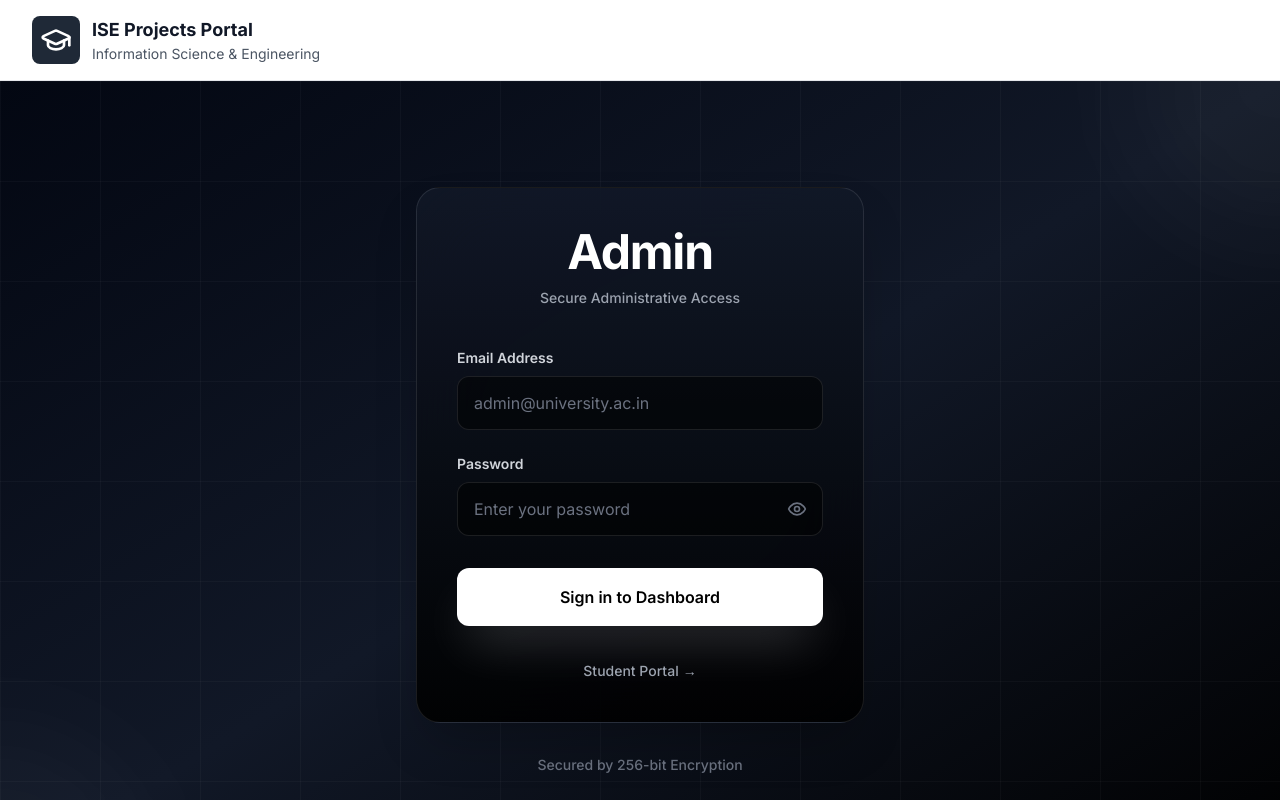
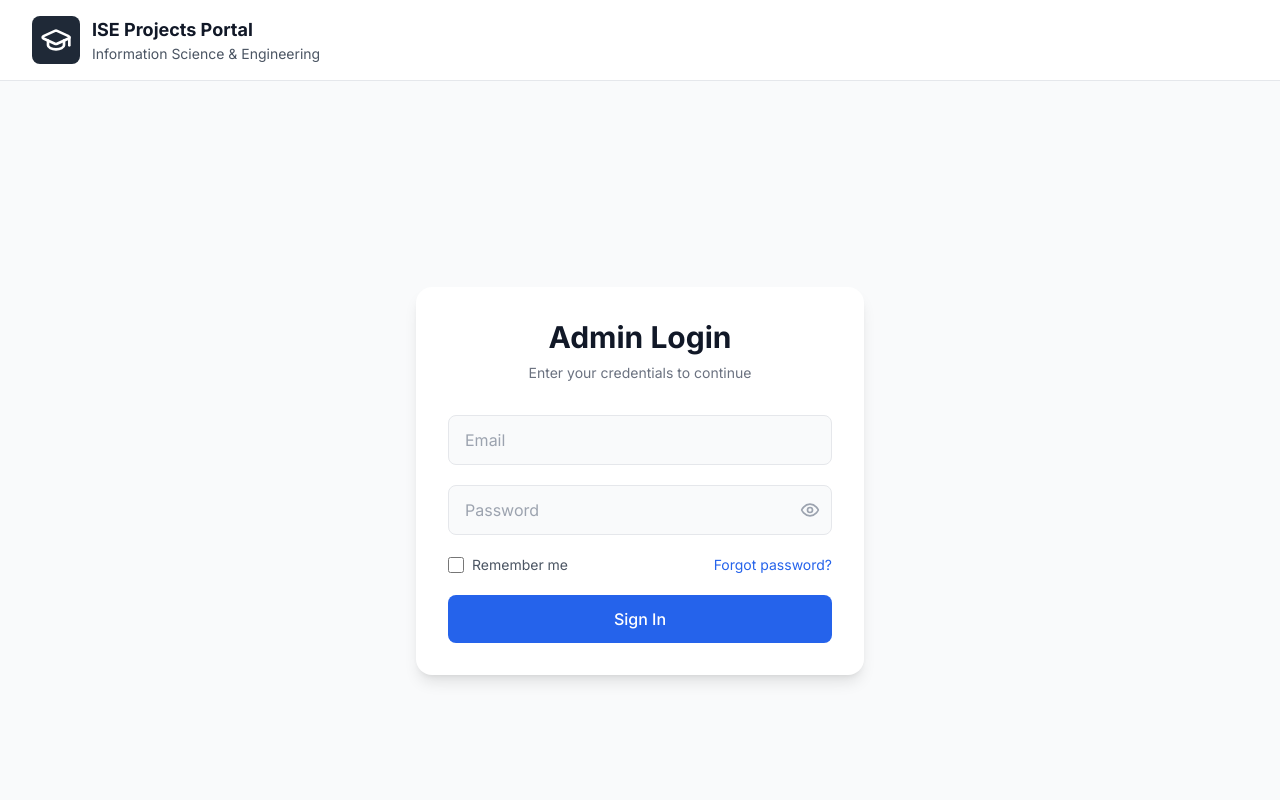
Before and after one commit to INNO-YATRA-2-0/INNO-YATRA-2-0, a React (Vite) app in the folder frontend/: page /admin/login in a window 1280 px wide. Shown: the top 800 px of the page. Built offline with nearby package versions, Linux system fonts and the light colour scheme.

Commit message:
feat: implement Login page with email and password fields, remember me option, and show/hide password functionality

```diff
--- a/frontend/src/pages/AdminLogin.tsx
+++ b/frontend/src/pages/AdminLogin.tsx
@@ -1,6 +1,6 @@
 import React, { useState } from 'react';
 import { useNavigate, Link } from 'react-router-dom';
-import { Lock, User, AlertCircle, Eye, EyeOff } from 'lucide-react';
+import { Eye, EyeOff } from 'lucide-react';
 
 interface LoginFormData {
   email: string;
@@ -13,6 +13,7 @@ const AdminLogin: React.FC = () => {
     password: ''
   });
   const [showPassword, setShowPassword] = useState(false);
+  const [rememberMe, setRememberMe] = useState(false);
   const [loading, setLoading] = useState(false);
   const [error, setError] = useState('');
   const navigate = useNavigate();
@@ -66,41 +67,26 @@ const AdminLogin: React.FC = () => {
   };
 
   return (
-    <div className="min-h-screen bg-gradient-to-br from-gray-950 via-gray-900 to-black flex items-center justify-center px-4 sm:px-6 lg:px-8 relative overflow-hidden">
-      {/* Animated Background Elements */}
-      <div className="absolute inset-0 overflow-hidden pointer-events-none">
-        <div className="absolute -top-40 -right-40 w-80 h-80 bg-white/5 rounded-full blur-3xl animate-pulse"></div>
-        <div className="absolute -bottom-40 -left-40 w-80 h-80 bg-white/5 rounded-full blur-3xl animate-pulse" style={{ animationDelay: '1s' }}></div>
-        <div className="absolute top-1/2 left-1/2 transform -translate-x-1/2 -translate-y-1/2 w-96 h-96 bg-white/3 rounded-full blur-3xl animate-pulse" style={{ animationDelay: '2s' }}></div>
-
-        {/* Grid Pattern */}
-        <div className="absolute inset-0 bg-[linear-gradient(rgba(255,255,255,0.03)_1px,transparent_1px),linear-gradient(90deg,rgba(255,255,255,0.03)_1px,transparent_1px)] bg-[size:100px_100px]"></div>
-      </div>
-
-      <div className="max-w-md w-full space-y-8 relative z-10">
-        <div className="bg-gradient-to-b from-gray-900/90 to-black/90 backdrop-blur-2xl rounded-3xl shadow-2xl border border-white/10 p-10 transition-all duration-300 hover:border-white/20">
+    <div className="min-h-screen bg-gray-50 flex items-center justify-center px-4">
+      <div className="max-w-md w-full">
+        <div className="bg-white rounded-2xl shadow-lg p-8">
           {/* Header */}
-          <div className="text-center mb-10">
-            <h2 className="text-5xl font-bold text-white mb-3 tracking-tight">Admin</h2>
-            <p className="text-gray-400 text-sm font-medium">Secure Administrative Access</p>
+          <div className="text-center mb-8">
+            <h2 className="text-3xl font-bold text-gray-900 mb-2"> Admin Login</h2>
+            <p className="text-gray-500 text-sm">Enter your credentials to continue</p>
           </div>
 
           {/* Error Message */}
           {error && (
-            <div className="mb-6 bg-red-500/10 backdrop-blur-sm border border-red-500/30 rounded-xl p-4 flex items-center space-x-3 animate-shake">
-              <AlertCircle className="h-5 w-5 text-red-400 flex-shrink-0" />
-              <span className="text-red-300 text-sm font-medium">{error}</span>
+            <div className="mb-6 bg-red-50 border border-red-200 rounded-lg p-3">
+              <p className="text-red-600 text-sm text-center">{error}</p>
             </div>
           )}
 
           {/* Form */}
-          <form className="space-y-6" onSubmit={handleSubmit}>
+          <form onSubmit={handleSubmit} className="space-y-5">
             {/* Email Field */}
-            <div className="group">
-              <label htmlFor="email" className="block text-sm font-semibold text-gray-300 mb-2">
-                Email Address
-              </label>
-              <div className="relative">
+            <div>
               <input
                 id="email"
                 name="email"
@@ -109,17 +95,12 @@ const AdminLogin: React.FC = () => {
                 required
                 value={formData.email}
                 onChange={handleChange}
-                  className="block w-full px-4 py-3.5 bg-black/50 border border-white/10 rounded-xl focus:outline-none focus:ring-2 focus:ring-white/50 focus:border-white/30 focus:bg-black/70 transition-all duration-200 text-white placeholder-gray-500"
-                  placeholder="admin@university.ac.in"
+                className="w-full px-4 py-3 bg-gray-50 border border-gray-200 rounded-lg focus:outline-none focus:ring-2 focus:ring-blue-500 focus:border-transparent text-gray-900 placeholder-gray-400"
+                placeholder="Email"
               />
-              </div>
             </div>
 
             {/* Password Field */}
-            <div className="group">
-              <label htmlFor="password" className="block text-sm font-semibold text-gray-300 mb-2">
-                Password
-              </label>
             <div className="relative">
               <input
                 id="password"
@@ -129,53 +110,43 @@ const AdminLogin: React.FC = () => {
                 required
                 value={formData.password}
                 onChange={handleChange}
-                  className="block w-full px-4 pr-12 py-3.5 bg-black/50 border border-white/10 rounded-xl focus:outline-none focus:ring-2 focus:ring-white/50 focus:border-white/30 focus:bg-black/70 transition-all duration-200 text-white placeholder-gray-500"
-                  placeholder="Enter your password"
+                className="w-full px-4 py-3 bg-gray-50 border border-gray-200 rounded-lg focus:outline-none focus:ring-2 focus:ring-blue-500 focus:border-transparent text-gray-900 placeholder-gray-400"
+                placeholder="Password"
               />
               <button
                 type="button"
-                  className="absolute right-4 top-1/2 transform -translate-y-1/2 text-gray-500 hover:text-white transition-colors duration-200"
                 onClick={() => setShowPassword(!showPassword)}
+                className="absolute right-3 top-1/2 transform -translate-y-1/2 text-gray-400 hover:text-gray-600"
               >
                 {showPassword ? <EyeOff className="h-5 w-5" /> : <Eye className="h-5 w-5" />}
               </button>
             </div>
+
+            {/* Remember me & Forgot password */}
+            <div className="flex items-center justify-between">
+              <label className="flex items-center">
+                <input
+                  type="checkbox"
+                  checked={rememberMe}
+                  onChange={(e) => setRememberMe(e.target.checked)}
+                  className="h-4 w-4 text-blue-600 focus:ring-blue-500 border-gray-300 rounded"
+                />
+                <span className="ml-2 text-sm text-gray-600">Remember me</span>
+              </label>
+              <a href="#" className="text-sm text-blue-600 hover:text-blue-700">
+                Forgot password?
+              </a>
             </div>
 
             {/* Submit Button */}
-            <div className="pt-2">
             <button
               type="submit"
               disabled={loading}
-                className="group relative w-full flex justify-center py-4 px-4 border border-transparent text-base font-semibold rounded-xl text-black bg-white hover:bg-gray-100 focus:outline-none focus:ring-2 focus:ring-offset-2 focus:ring-white disabled:opacity-50 disabled:cursor-not-allowed transition-all duration-200 shadow-2xl shadow-white/20 hover:shadow-white/30 transform hover:-translate-y-0.5"
+              className="w-full bg-blue-600 hover:bg-blue-700 text-white font-medium py-3 rounded-lg transition-colors duration-200 disabled:opacity-50 disabled:cursor-not-allowed"
             >
-                {loading ? (
-                  <div className="flex items-center">
-                    <div className="animate-spin rounded-full h-5 w-5 border-b-2 border-black mr-2"></div>
-                    <span>Authenticating...</span>
-                  </div>
-                ) : (
-                  <span>Sign in to Dashboard</span>
-                )}
+              {loading ? 'Signing in...' : 'Sign In'}
             </button>
-            </div>
           </form>
-
-          {/* Navigation */}
-          <div className="mt-8 text-center">
-            <Link
-              to="/student/login"
-              className="inline-flex items-center text-sm font-medium text-gray-400 hover:text-white transition-colors duration-200 group"
-            >
-              <span>Student Portal</span>
-              <span className="ml-1 transform group-hover:translate-x-1 transition-transform duration-200">→</span>
-            </Link>
-          </div>
-        </div>
-
-        {/* Footer */}
-        <div className="text-center">
-          <p className="text-gray-500 text-sm font-medium">Secured by 256-bit Encryption</p>
         </div>
       </div>
     </div>
--- /dev/null
+++ b/frontend/src/pages/Login.tsx
@@ -0,0 +1,75 @@
+import React, { useState } from 'react';
+import { Eye, EyeOff } from 'lucide-react';
+
+const Login = () => {
+  const [showPassword, setShowPassword] = useState(false);
+  const [rememberMe, setRememberMe] = useState(false);
+
+  return (
+    <div className="min-h-screen bg-gray-50 flex items-center justify-center px-4">
+      <div className="max-w-md w-full">
+        <div className="bg-white rounded-2xl shadow-lg p-8">
+          {/* Header */}
+          <div className="text-center mb-8">
+            <h2 className="text-3xl font-bold text-gray-900 mb-2">Sign In</h2>
+            <p className="text-gray-500 text-sm">Enter your credentials to continue</p>
+          </div>
+
+          {/* Form */}
+          <form className="space-y-5">
+            {/* Email Field */}
+            <div>
+              <input
+                type="email"
+                placeholder="Email"
+                className="w-full px-4 py-3 bg-gray-50 border border-gray-200 rounded-lg focus:outline-none focus:ring-2 focus:ring-blue-500 focus:border-transparent text-gray-900 placeholder-gray-400"
+              />
+            </div>
+
+            {/* Password Field */}
+            <div className="relative">
+              <input
+                type={showPassword ? 'text' : 'password'}
+                placeholder="Password"
+                className="w-full px-4 py-3 bg-gray-50 border border-gray-200 rounded-lg focus:outline-none focus:ring-2 focus:ring-blue-500 focus:border-transparent text-gray-900 placeholder-gray-400"
+              />
+              <button
+                type="button"
+                onClick={() => setShowPassword(!showPassword)}
+                className="absolute right-3 top-1/2 transform -translate-y-1/2 text-gray-400 hover:text-gray-600"
+              >
+                {showPassword ? <EyeOff className="h-5 w-5" /> : <Eye className="h-5 w-5" />}
+              </button>
+            </div>
+
+            {/* Remember me & Forgot password */}
+            <div className="flex items-center justify-between">
+              <label className="flex items-center">
+                <input
+                  type="checkbox"
+                  checked={rememberMe}
+                  onChange={(e) => setRememberMe(e.target.checked)}
+                  className="h-4 w-4 text-blue-600 focus:ring-blue-500 border-gray-300 rounded"
+                />
+                <span className="ml-2 text-sm text-gray-600">Remember me</span>
+              </label>
+              <a href="#" className="text-sm text-blue-600 hover:text-blue-700">
+                Forgot password?
+              </a>
+            </div>
+
+            {/* Submit Button */}
+            <button
+              type="submit"
+              className="w-full bg-blue-600 hover:bg-blue-700 text-white font-medium py-3 rounded-lg transition-colors duration-200"
+            >
+              Sign In
+            </button>
+          </form>
+        </div>
+      </div>
+    </div>
+  );
+};
+
+export default Login;
--- a/frontend/src/pages/StudentLogin.tsx
+++ b/frontend/src/pages/StudentLogin.tsx
@@ -1,6 +1,6 @@
 import React, { useState } from 'react';
 import { useNavigate, Link } from 'react-router-dom';
-import { GraduationCap, User, Lock, Hash, AlertCircle, Eye, EyeOff } from 'lucide-react';
+import { Eye, EyeOff } from 'lucide-react';
 
 interface StudentLoginFormData {
   email: string;
@@ -15,6 +15,7 @@ const StudentLogin: React.FC = () => {
     batchId: ''
   });
   const [showPassword, setShowPassword] = useState(false);
+  const [rememberMe, setRememberMe] = useState(false);
   const [loading, setLoading] = useState(false);
   const [error, setError] = useState('');
   const navigate = useNavigate();
@@ -68,41 +69,26 @@ const StudentLogin: React.FC = () => {
   };
 
   return (
-    <div className="min-h-screen bg-gradient-to-br from-gray-950 via-gray-900 to-black flex items-center justify-center px-4 sm:px-6 lg:px-8 relative overflow-hidden">
-      {/* Animated Background Elements */}
-      <div className="absolute inset-0 overflow-hidden pointer-events-none">
-        <div className="absolute -top-40 -right-40 w-80 h-80 bg-white/5 rounded-full blur-3xl animate-pulse"></div>
-        <div className="absolute -bottom-40 -left-40 w-80 h-80 bg-white/5 rounded-full blur-3xl animate-pulse" style={{ animationDelay: '1s' }}></div>
-        <div className="absolute top-1/2 left-1/2 transform -translate-x-1/2 -translate-y-1/2 w-96 h-96 bg-white/3 rounded-full blur-3xl animate-pulse" style={{ animationDelay: '2s' }}></div>
-
-        {/* Grid Pattern */}
-        <div className="absolute inset-0 bg-[linear-gradient(rgba(255,255,255,0.03)_1px,transparent_1px),linear-gradient(90deg,rgba(255,255,255,0.03)_1px,transparent_1px)] bg-[size:100px_100px]"></div>
-      </div>
-
-      <div className="max-w-md w-full space-y-8 relative z-10">
-        <div className="bg-gradient-to-b from-gray-900/90 to-black/90 backdrop-blur-2xl rounded-3xl shadow-2xl border border-white/10 p-10 transition-all duration-300 hover:border-white/20">
+    <div className="min-h-screen bg-gray-50 flex items-center justify-center px-4">
+      <div className="max-w-md w-full">
+        <div className="bg-white rounded-2xl shadow-lg p-8">
           {/* Header */}
-          <div className="text-center mb-10">
-            <h2 className="text-5xl font-bold text-white mb-3 tracking-tight">Student++</h2>
-            <p className="text-gray-400 text-sm font-medium">Project Management Dashboard</p>
+          <div className="text-center mb-8">
+            <h2 className="text-3xl font-bold text-gray-900 mb-2">Student Login</h2>
+            <p className="text-gray-500 text-sm">Enter your credentials to continue</p>
           </div>
 
           {/* Error Message */}
           {error && (
-            <div className="mb-6 bg-red-500/10 backdrop-blur-sm border border-red-500/30 rounded-xl p-4 flex items-center space-x-3 animate-shake">
-              <AlertCircle className="h-5 w-5 text-red-400 flex-shrink-0" />
-              <span className="text-red-300 text-sm font-medium">{error}</span>
+            <div className="mb-6 bg-red-50 border border-red-200 rounded-lg p-3">
+              <p className="text-red-600 text-sm text-center">{error}</p>
             </div>
           )}
 
           {/* Form */}
-          <form className="space-y-5" onSubmit={handleSubmit}>
+          <form onSubmit={handleSubmit} className="space-y-5">
             {/* Email Field */}
-            <div className="group">
-              <label htmlFor="email" className="block text-sm font-semibold text-gray-300 mb-2">
-                Email Address
-              </label>
-              <div className="relative">
+            <div>
               <input
                 id="email"
                 name="email"
@@ -111,18 +97,13 @@ const StudentLogin: React.FC = () => {
                 required
                 value={formData.email}
                 onChange={handleChange}
-                  className="block w-full px-4 py-3.5 bg-black/50 border border-white/10 rounded-xl focus:outline-none focus:ring-2 focus:ring-white/50 focus:border-white/30 focus:bg-black/70 transition-all duration-200 text-white placeholder-gray-500"
-                  placeholder="student@university.ac.in"
+                className="w-full px-4 py-3 bg-gray-50 border border-gray-200 rounded-lg focus:outline-none focus:ring-2 focus:ring-blue-500 focus:border-transparent text-gray-900 placeholder-gray-400"
+                placeholder="Email"
               />
-              </div>
             </div>
 
             {/* Batch ID Field */}
-            <div className="group">
-              <label htmlFor="batchId" className="block text-sm font-semibold text-gray-300 mb-2">
-                Batch ID
-              </label>
-              <div className="relative">
+            <div>
               <input
                 id="batchId"
                 name="batchId"
@@ -131,21 +112,13 @@ const StudentLogin: React.FC = () => {
                 required
                 value={formData.batchId}
                 onChange={handleChange}
-                  className="block w-full px-4 py-3.5 bg-black/50 border border-white/10 rounded-xl focus:outline-none focus:ring-2 focus:ring-white/50 focus:border-white/30 focus:bg-black/70 transition-all duration-200 text-white placeholder-gray-500 uppercase font-semibold tracking-wider"
-                  placeholder="ISE2024"
+                className="w-full px-4 py-3 bg-gray-50 border border-gray-200 rounded-lg focus:outline-none focus:ring-2 focus:ring-blue-500 focus:border-transparent text-gray-900 placeholder-gray-400 uppercase"
+                placeholder="Batch ID"
                 style={{ textTransform: 'uppercase' }}
               />
             </div>
-              <p className="mt-2 text-xs text-gray-500 font-medium">
-                💡 Your batch code (e.g., ISE2024, CSE2023)
-              </p>
-            </div>
 
             {/* Password Field */}
-            <div className="group">
-              <label htmlFor="password" className="block text-sm font-semibold text-gray-300 mb-2">
-                Password
-              </label>
             <div className="relative">
               <input
                 id="password"
@@ -155,75 +128,43 @@ const StudentLogin: React.FC = () => {
                 required
                 value={formData.password}
                 onChange={handleChange}
-                  className="block w-full px-4 pr-12 py-3.5 bg-black/50 border border-white/10 rounded-xl focus:outline-none focus:ring-2 focus:ring-white/50 focus:border-white/30 focus:bg-black/70 transition-all duration-200 text-white placeholder-gray-500"
-                  placeholder="Enter your password"
+                className="w-full px-4 py-3 bg-gray-50 border border-gray-200 rounded-lg focus:outline-none focus:ring-2 focus:ring-blue-500 focus:border-transparent text-gray-900 placeholder-gray-400"
+                placeholder="Password"
               />
               <button
                 type="button"
-                  className="absolute right-4 top-1/2 transform -translate-y-1/2 text-gray-500 hover:text-white transition-colors duration-200"
                 onClick={() => setShowPassword(!showPassword)}
+                className="absolute right-3 top-1/2 transform -translate-y-1/2 text-gray-400 hover:text-gray-600"
               >
                 {showPassword ? <EyeOff className="h-5 w-5" /> : <Eye className="h-5 w-5" />}
               </button>
             </div>
+
+            {/* Remember me & Forgot password */}
+            <div className="flex items-center justify-between">
+              <label className="flex items-center">
+                <input
+                  type="checkbox"
+                  checked={rememberMe}
+                  onChange={(e) => setRememberMe(e.target.checked)}
+                  className="h-4 w-4 text-blue-600 focus:ring-blue-500 border-gray-300 rounded"
+                />
+                <span className="ml-2 text-sm text-gray-600">Remember me</span>
+              </label>
+              <a href="#" className="text-sm text-blue-600 hover:text-blue-700">
+                Forgot password?
+              </a>
             </div>
 
             {/* Submit Button */}
-            <div className="pt-2">
             <button
               type="submit"
               disabled={loading}
-                className="group relative w-full flex justify-center py-4 px-4 border border-transparent text-base font-semibold rounded-xl text-black bg-white hover:bg-gray-100 focus:outline-none focus:ring-2 focus:ring-offset-2 focus:ring-white disabled:opacity-50 disabled:cursor-not-allowed transition-all duration-200 shadow-2xl shadow-white/20 hover:shadow-white/30 transform hover:-translate-y-0.5"
+              className="w-full bg-blue-600 hover:bg-blue-700 text-white font-medium py-3 rounded-lg transition-colors duration-200 disabled:opacity-50 disabled:cursor-not-allowed"
             >
-                {loading ? (
-                  <div className="flex items-center">
-                    <div className="animate-spin rounded-full h-5 w-5 border-b-2 border-black mr-2"></div>
-                    <span>Authenticating...</span>
-                  </div>
-                ) : (
-                  <span>Access Project Portal</span>
-                )}
+              {loading ? 'Signing in...' : 'Sign In'}
             </button>
-            </div>
           </form>
-
-          {/* Navigation */}
-          <div className="mt-8 text-center">
-            <Link
-              to="/admin/login"
-              className="inline-flex items-center text-sm font-medium text-gray-400 hover:text-white transition-colors duration-200 group"
-            >
-              <span>Admin Portal</span>
-              <span className="ml-1 transform group-hover:translate-x-1 transition-transform duration-200">→</span>
-            </Link>
-          </div>
-
-          {/* Help Text */}
-          <div className="mt-8 bg-white/5 rounded-xl p-5 border border-white/10">
-            <h4 className="text-sm font-semibold text-white mb-3 flex items-center">
-              <span className="mr-2">💡</span>
-              Quick Help
-            </h4>
-            <ul className="text-xs text-gray-400 space-y-2 font-medium">
-              <li className="flex items-start">
-                <span className="text-white mr-2">•</span>
-                <span>Contact your faculty to get batch ID</span>
-              </li>
-              <li className="flex items-start">
-                <span className="text-white mr-2">•</span>
-                <span>Use your university email address</span>
-              </li>
-              <li className="flex items-start">
-                <span className="text-white mr-2">•</span>
-                <span>Password provided by administration</span>
-              </li>
-            </ul>
-          </div>
-        </div>
-
-        {/* Footer */}
-        <div className="text-center">
-          <p className="text-gray-500 text-sm font-medium">ISE Project Management System</p>
         </div>
       </div>
     </div>
```
Lines whose indentation alone changed are shown as unchanged.
